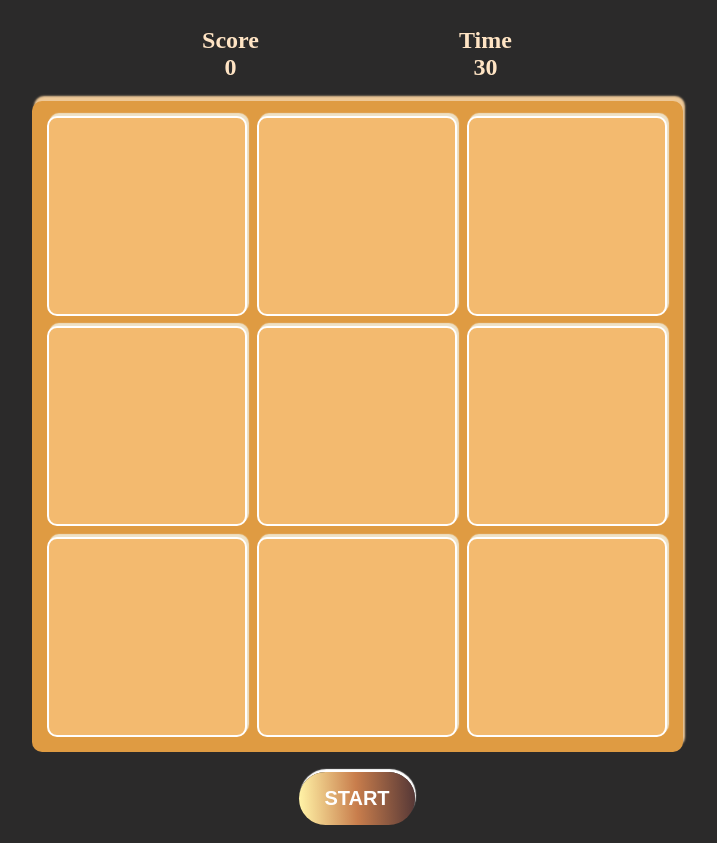
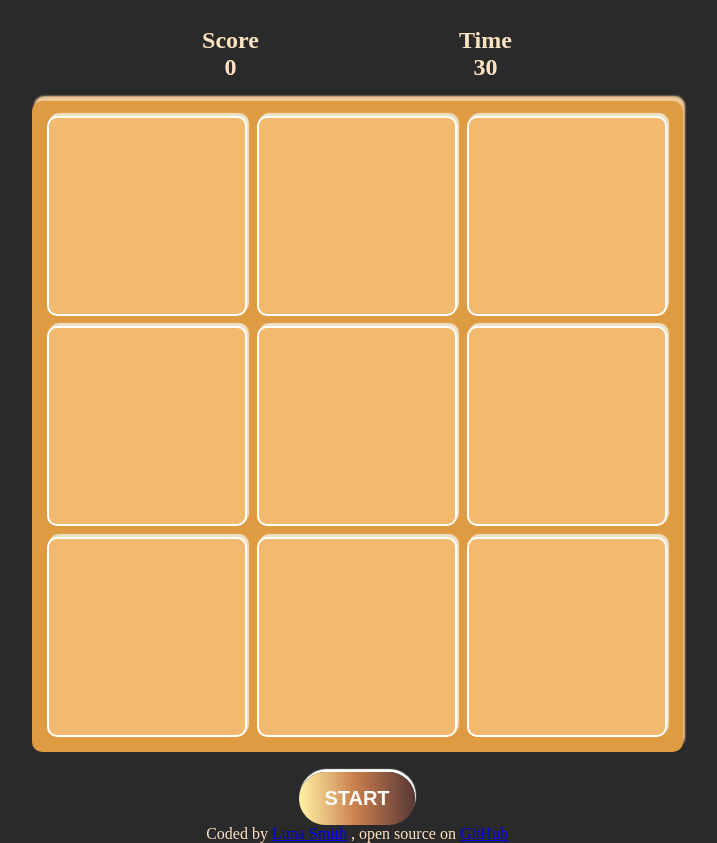
Before and after one commit to Lu-Smith/whac_a_mole_js, a plain HTML site: page index.html in a window 1280 px wide. Shown: the part 73-916 px from the top of the page, without its empty margins (283-1000 px from the left). Drawn offline with Linux system fonts and the light colour scheme.

Commit message:
Updated index.html

```diff
--- a/index.html
+++ b/index.html
@@ -31,6 +31,12 @@
         <div class="square" id="9"></div>
     </div>
     <button id="start">START</button>
+    <footer>
+        Coded by
+        <a href="https://www.lunasmithart.com/" target="_blank" rel="noreferrer">Luna Smith</a>
+        , open source on
+        <a href="https://github.com/Lu-Smith/whac_a_mole_js" target="_blank" rel="noreferrer">GitHub</a>
+    </footer>
     <script src="script.js"></script>
 </body>
 </html>
```
